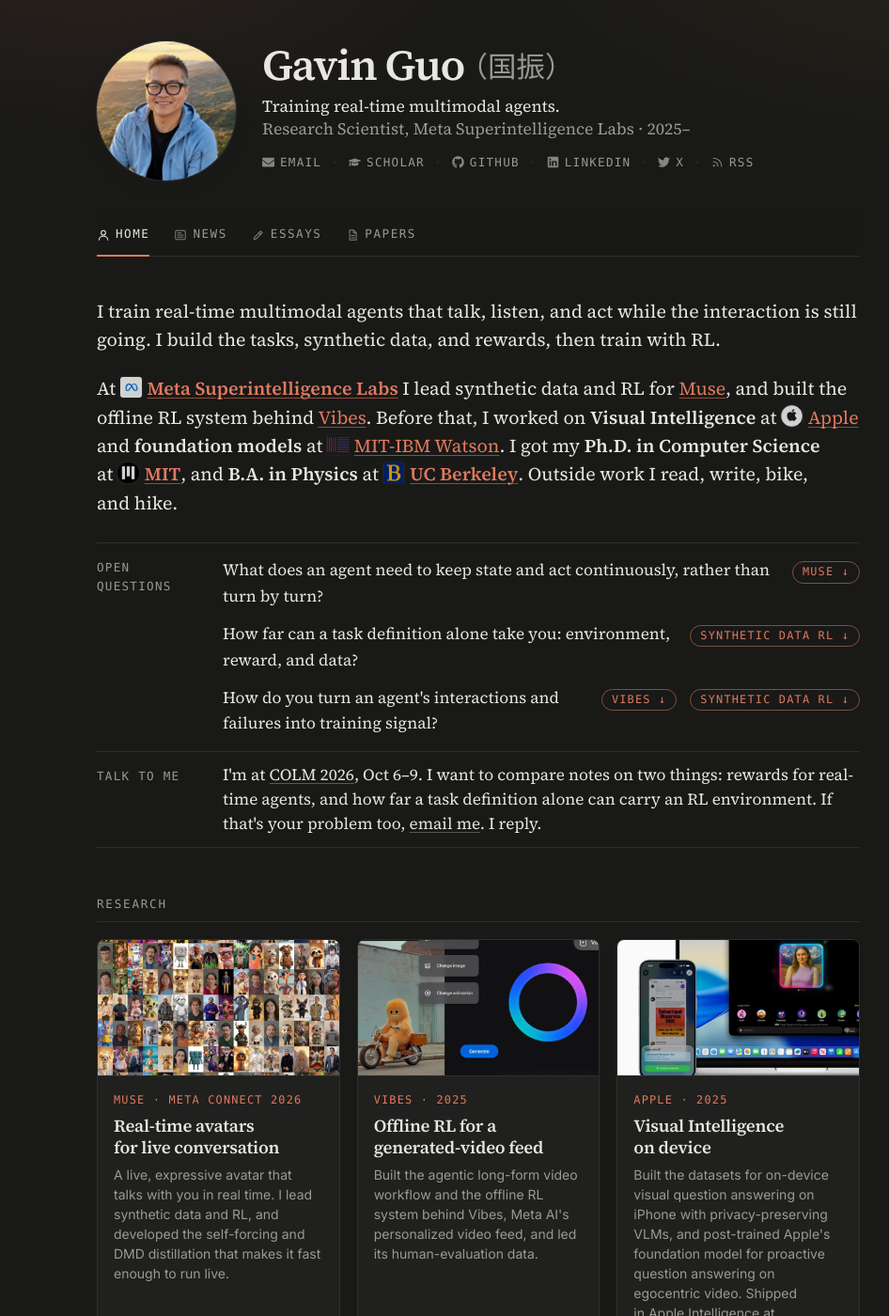
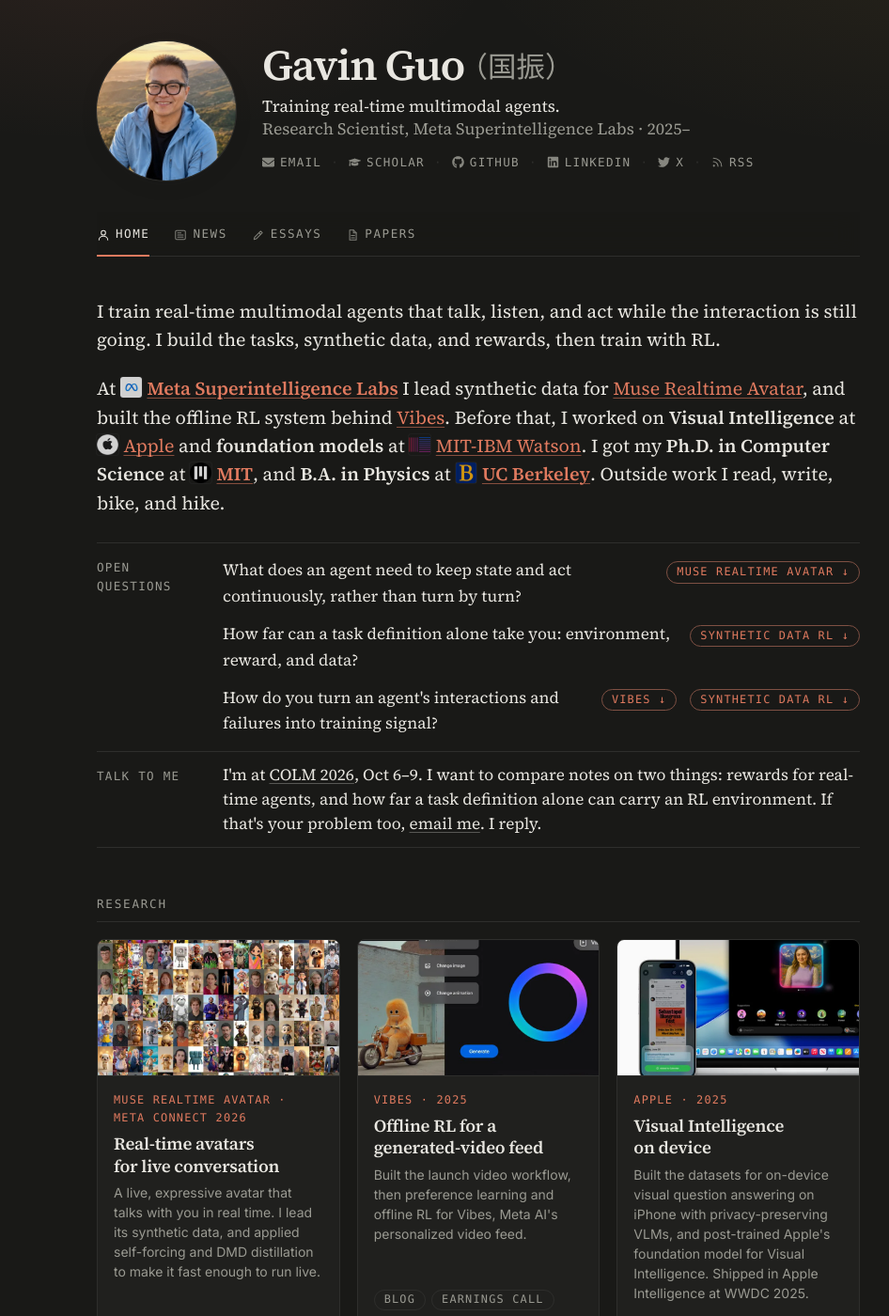
Before and after one commit to zguo0525/zguo0525.github.io, a Jekyll site: the page built from index.md, in a window 1280 px wide and 1400 px high. Shown: the whole window at 94% size, without its empty margins (131-1077 px from the left). Built offline with Jekyll 4.4.1, drawn with Linux system fonts in a browser that asks for light colours; some of the changed text lies outside the part shown.

Commit message:
Align site with O-1 wording: Muse Realtime Avatar synthetic data, drop startup affiliations
- Role: "synthetic data for Muse Realtime Avatar" (was "synthetic data and RL for Muse")
- Muse card: "applied" self-forcing and DMD distillation
- Bio: remove MyShell AI / PIN AI affiliation clause
- News: remove MyShell and PIN AI funding items; Apple residency -> Visual Intelligence; drop "omni"
- Papers: remove Muse blog entry; DATA-FM @ ICLR 2025 venue with OpenReview and workshop links
- Vibes and Apple cards: match public, O-1-consistent descriptions

Co-Authored-By: Claude Opus 5.5 (1M context) <noreply@anthropic.com>
Claude-Session: https://claude.ai/code/session_01HnC98uYSSXDKz9D1f4jfEu

```diff
--- a/_config.yml
+++ b/_config.yml
@@ -1,5 +1,5 @@
 title: Gavin Guo (国振)
-description: Training real-time multimodal agents. Synthetic data and RL for Muse at Meta Superintelligence Labs; previously Visual Intelligence at Apple and foundation models at MIT-IBM Watson AI Lab. Ph.D. MIT.
+description: Training real-time multimodal agents. Synthetic data for Muse Realtime Avatar at Meta Superintelligence Labs; previously Visual Intelligence at Apple and foundation models at MIT-IBM Watson AI Lab. Ph.D. MIT.
 url: "https://zguo0525.github.io"
 logo: profile.jpeg
 
--- a/index.md
+++ b/index.md
@@ -5,12 +5,12 @@ title: Training real-time multimodal agents
 
 I train real-time multimodal agents that talk, listen, and act while the interaction is still going. I build the tasks, synthetic data, and rewards, then train with RL.
 
-At <img class="logo-inline" src="{{ '/assets/logos/meta.com.png' | relative_url }}" alt="" width="16" height="16">[**Meta Superintelligence Labs**](https://ai.meta.com/) I lead synthetic data and RL for [Muse](https://research.meta.ai/blog/bringing-your-muse-to-life), and built the offline RL system behind [Vibes](https://about.fb.com/news/2025/09/introducing-vibes-ai-videos/). Before that, I worked on **Visual Intelligence** at <img class="logo-inline" src="{{ '/assets/logos/apple.com.png' | relative_url }}" alt="" width="16" height="16">[Apple](https://www.apple.com/newsroom/2025/06/apple-intelligence-gets-even-more-powerful-with-new-capabilities-across-apple-devices/) and **foundation models** at <img class="logo-inline" src="{{ '/assets/logos/mitibmwatsonailab.mit.edu.png' | relative_url }}" alt="" width="16" height="16">[MIT-IBM Watson](https://mitibmwatsonailab.mit.edu/). I got my **Ph.D. in Computer Science** at <img class="logo-inline" src="{{ '/assets/logos/mit.edu.png' | relative_url }}" alt="" width="16" height="16">[**MIT**](https://www.mit.edu/), and **B.A. in Physics** at <img class="logo-inline" src="{{ '/assets/logos/berkeley.edu.png' | relative_url }}" alt="" width="16" height="16">[**UC Berkeley**](https://www.berkeley.edu/). Outside work I read, write, bike, and hike.
+At <img class="logo-inline" src="{{ '/assets/logos/meta.com.png' | relative_url }}" alt="" width="16" height="16">[**Meta Superintelligence Labs**](https://ai.meta.com/) I lead synthetic data for [Muse Realtime Avatar](https://research.meta.ai/blog/bringing-your-muse-to-life), and built the offline RL system behind [Vibes](https://about.fb.com/news/2025/09/introducing-vibes-ai-videos/). Before that, I worked on **Visual Intelligence** at <img class="logo-inline" src="{{ '/assets/logos/apple.com.png' | relative_url }}" alt="" width="16" height="16">[Apple](https://www.apple.com/newsroom/2025/06/apple-intelligence-gets-even-more-powerful-with-new-capabilities-across-apple-devices/) and **foundation models** at <img class="logo-inline" src="{{ '/assets/logos/mitibmwatsonailab.mit.edu.png' | relative_url }}" alt="" width="16" height="16">[MIT-IBM Watson](https://mitibmwatsonailab.mit.edu/). I got my **Ph.D. in Computer Science** at <img class="logo-inline" src="{{ '/assets/logos/mit.edu.png' | relative_url }}" alt="" width="16" height="16">[**MIT**](https://www.mit.edu/), and **B.A. in Physics** at <img class="logo-inline" src="{{ '/assets/logos/berkeley.edu.png' | relative_url }}" alt="" width="16" height="16">[**UC Berkeley**](https://www.berkeley.edu/). Outside work I read, write, bike, and hike.
 
 <dl class="now" markdown="0">
   <div class="now-row"><dt>Open questions</dt><dd>
     <ul>
-      <li>What does an agent need to keep state and act continuously, rather than turn by turn? <a class="chip chip-jump" href="#muse">Muse ↓</a></li>
+      <li>What does an agent need to keep state and act continuously, rather than turn by turn? <a class="chip chip-jump" href="#muse">Muse Realtime Avatar ↓</a></li>
       <li>How far can a task definition alone take you: environment, reward, and data? <a class="chip chip-jump" href="#synthetic-data-rl">Synthetic Data RL ↓</a></li>
       <li>How do you turn an agent's interactions and failures into training signal? <a class="chip chip-jump" href="#vibes">Vibes ↓</a> <a class="chip chip-jump" href="#synthetic-data-rl">Synthetic Data RL ↓</a></li>
     </ul>
@@ -27,9 +27,9 @@ At <img class="logo-inline" src="{{ '/assets/logos/meta.com.png' | relative_url
     <img src="{{ '/assets/papers/cards/muse.webp' | relative_url }}" width="800" height="600" alt="Grid of characters animated by Muse Realtime Avatar" loading="lazy" decoding="async">
   </a>
   <div class="rs-text">
-    <div class="rs-kicker">Muse · Meta Connect 2026</div>
+    <div class="rs-kicker">Muse Realtime Avatar · Meta Connect 2026</div>
     <h3><a href="https://research.meta.ai/blog/bringing-your-muse-to-life">Real-time avatars for live conversation</a></h3>
-    <p>A live, expressive avatar that talks with you in real time. I lead synthetic data and RL, and developed the self-forcing and DMD distillation that makes it fast enough to run live.</p>
+    <p>A live, expressive avatar that talks with you in real time. I lead its synthetic data, and applied self-forcing and DMD distillation to make it fast enough to run live.</p>
     <p class="rs-refs"><a class="chip" href="https://research.meta.ai/blog/bringing-your-muse-to-life">Blog</a><a class="chip" href="https://x.com/AIatMeta/status/2102997291732766943">Keynote</a></p>
   </div>
 </article>
@@ -41,7 +41,7 @@ At <img class="logo-inline" src="{{ '/assets/logos/meta.com.png' | relative_url
   <div class="rs-text">
     <div class="rs-kicker">Vibes · 2025</div>
     <h3><a href="https://about.fb.com/news/2025/09/introducing-vibes-ai-videos/">Offline RL for a generated-video feed</a></h3>
-    <p>Built the agentic long-form video workflow and the offline RL system behind Vibes, Meta AI's personalized video feed, and led its human-evaluation data.</p>
+    <p>Built the launch video workflow, then preference learning and offline RL for Vibes, Meta AI's personalized video feed.</p>
     <p class="rs-refs"><a class="chip" href="https://about.fb.com/news/2025/09/introducing-vibes-ai-videos/">Blog</a><a class="chip" href="https://s21.q4cdn.com/399680738/files/doc_financials/2025/q3/META-Q3-2025-Earnings-Call-Transcript.pdf">Earnings call</a><a class="chip" href="https://about.fb.com/news/2025/11/bringing-vibes-to-europe-a-new-way-to-create-share-and-play-in-the-meta-ai-app/">Europe</a></p>
   </div>
 </article>
@@ -53,7 +53,7 @@ At <img class="logo-inline" src="{{ '/assets/logos/meta.com.png' | relative_url
   <div class="rs-text">
     <div class="rs-kicker">Apple · 2025</div>
     <h3><a href="https://www.apple.com/newsroom/2025/06/apple-intelligence-gets-even-more-powerful-with-new-capabilities-across-apple-devices/">Visual Intelligence on device</a></h3>
-    <p>Built the datasets for on-device visual question answering on iPhone with privacy-preserving VLMs, and post-trained Apple's foundation model for proactive question answering on egocentric video. Shipped in Apple Intelligence at WWDC 2025.</p>
+    <p>Built the datasets for on-device visual question answering on iPhone with privacy-preserving VLMs, and post-trained Apple's foundation model for Visual Intelligence. Shipped in Apple Intelligence at WWDC 2025.</p>
     <p class="rs-refs"><a class="chip" href="https://www.apple.com/newsroom/2025/06/apple-intelligence-gets-even-more-powerful-with-new-capabilities-across-apple-devices/">Blog</a><a class="chip" href="https://machinelearning.apple.com/research/apple-foundation-models-tech-report-2025">Tech report</a></p>
   </div>
 </article>
```
Also changed, not shown: _data/news.yml (+4 -18 lines), _data/papers.yml (+6 -14 lines), pages/bio.md (+2 -2 lines).
